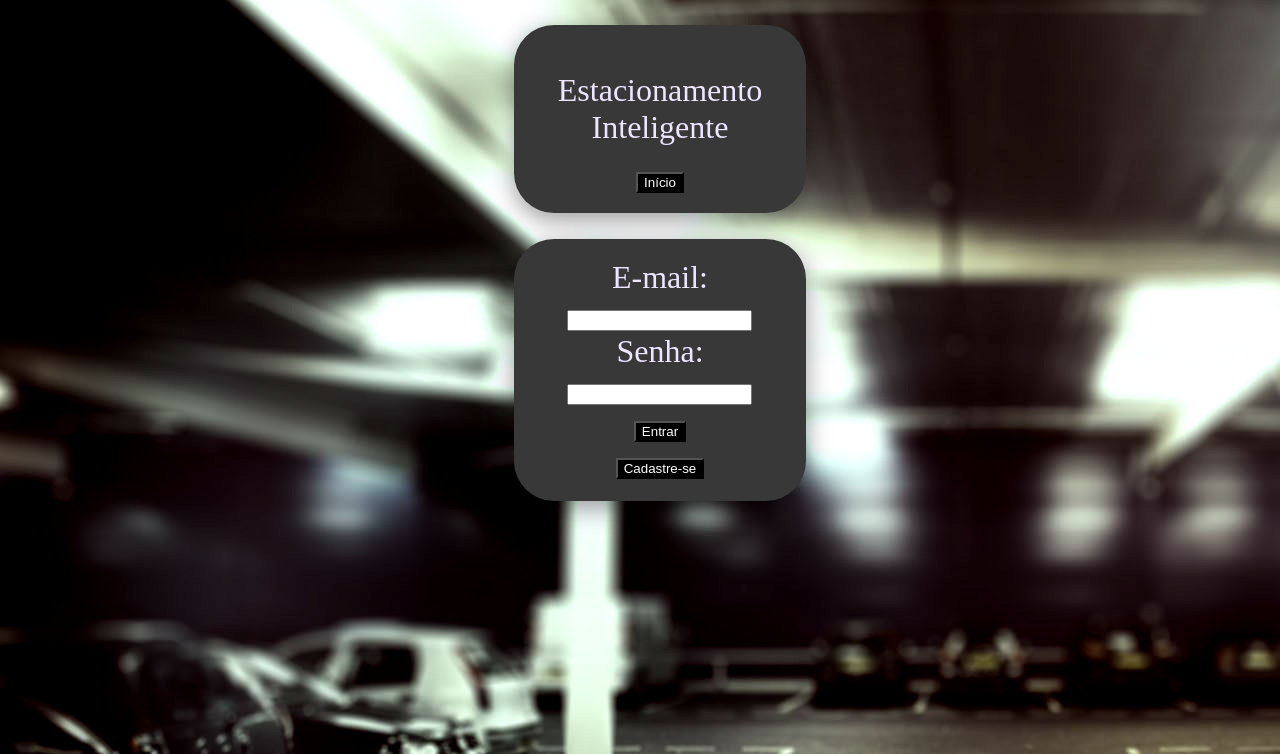
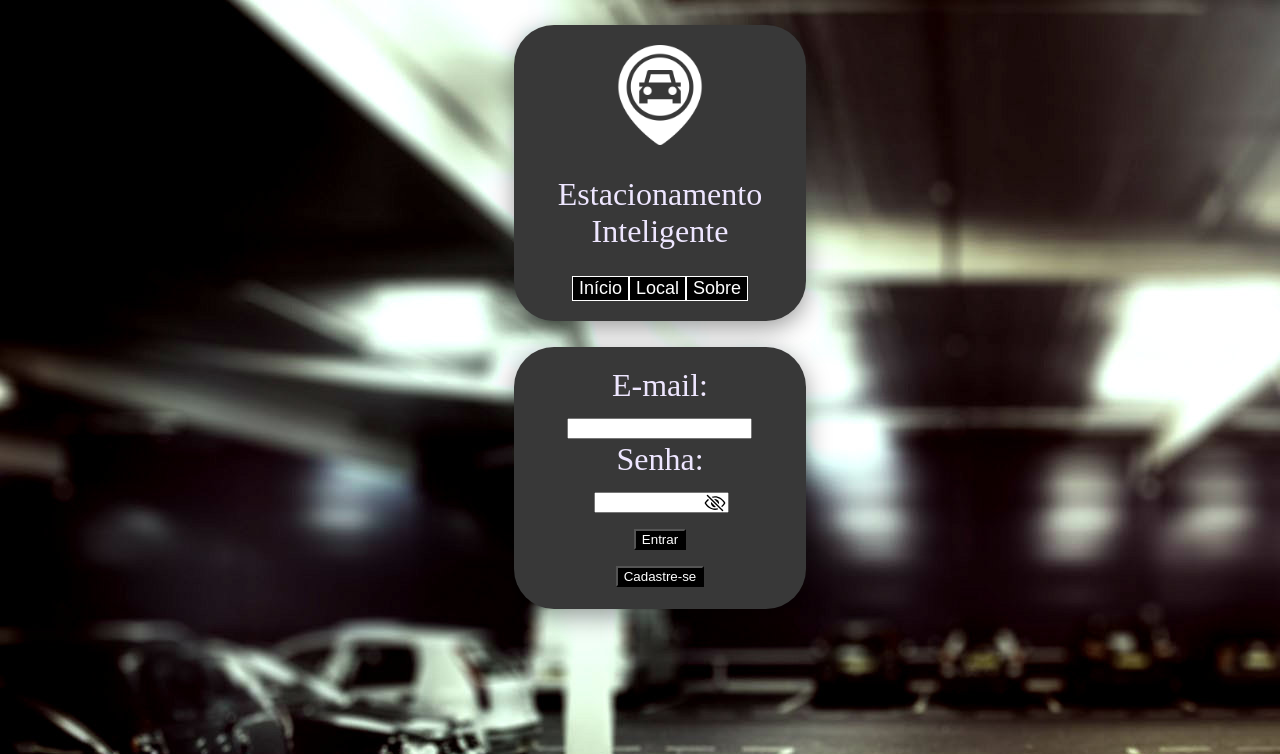
Before and after one commit to EduardoHa733/Projeto-TCC, a PHP site: page / in a window 1280 px wide. Shown: the top 754 px of the page. Run offline with PHP 8.4, Linux system fonts and the light colour scheme; some libraries are stand-ins or nearby versions.

Commit message:
Adicionado Show/Hide para o password e adicionado a logo ao topo

```diff
--- a/css/estilo.css
+++ b/css/estilo.css
@@ -1,12 +1,23 @@
 /* CSS Customizado */
 body {
-  /* background-image: url("img\\fundo.jpg"); */
   background-color: #eee6ff;
 }
 
 .top-navbar{
   background-color: #eee6ff;
 
+}
+
+#olhopss {
+  max-width: 22px;
+  object-fit: cover;
+  height:auto;
+  margin-left: -25px;
+  margin-bottom: -7px;
+}
+
+#logo-front {
+  max-width: 100px;
 }
 
 .card {
@@ -47,6 +58,20 @@ body {
   background-color:rgb(0, 0, 0);
 }
 
+.btn-top {
+  border: 1px solid white;
+  background-color: black;
+  color: white;
+  font-size: large;
+}
+
+.btn-top:hover {
+  cursor: pointer;
+  background-color:#ffffff;
+  color: black;
+  box-shadow: 0px 4px 25px rgba(0, 0, 0, 0.90);
+}
+
 .btn-cadastro{
   color: white;
   background-color: rgb(0, 0, 0);
@@ -65,7 +90,11 @@ body {
 }
 
 input[type=text]{
-  width: 100%;
+  width: 50%;
+}
+
+input[type=password]{
+  width: 50%;
 }
 
 input[type=text]:focus{
--- a/index.html
+++ b/index.html
@@ -8,18 +8,21 @@
 <body style="background-image: url(img\\fundo.jpg)">
 	<div class="card top-navbar">
 			<center>
+				<img src="img/logo.png" id="logo-front">
 				<h2 class="card-txt">Estacionamento Inteligente</small></h2>
-				<button a href="index.html" class="btn">Início</a>
+				<button a href="index.html" class="btn-top">Início</a>
+				<button a href="index.html" class="btn-top">Local</a>
+				<button a href="index.html" class="btn-top">Sobre</a>
 			</center>
 	</div>
 
 	<div class="card">
 		<div class="card-inside">
 				<form id="login" method="POST" action="login.php">
-					<div class="card-txt" id="input-login"><label for="email">E-mail:</label></div>
+					<div class="card-txt" id="input-login"><label for="email"><ion-icon name="mail-outline"></ion-icon>E-mail:</label></div>
 					<div class="card-txt" id="input-login"><input type="email" id="email" name="email"><br></div>
 					<div class="card-txt" id="input-login"><label for="senha">Senha:</label></div>
-					<div class="card-txt" id="input-login"><input type="password" id="senha" name="senha"><br></div>
+					<div class="card-txt" id="input-login"><input type="password" id="senha" name="senha"><img src="img/eye-off-outline.svg" alt="Mostrar/Esconder Senha" id="olhopss" onclick="eyePss()"><br></div>
 					<div class="card-txt"><input type="submit" class="btn" value="Entrar"></div>
 				</form>
 					<div class="card-txt"><button class="btn-cadastro" onclick="cadastro()">Cadastre-se</button></div>
@@ -28,10 +31,6 @@
 				<span id="login-res"></span>
 
 	<script src="https://code.jquery.com/jquery-3.1.1.js" integrity="sha256-16cdPddA6VdVInumRGo6IbivbERE8p7CQR3HzTBuELA=" crossorigin="anonymous"></script>
-	<script>
-		function cadastro(){
-			window.location.href = 'cadastro.html';
-		}
-	</script>
+	<script src="js/main.js"></script>
 </body>
 </html>
--- /dev/null
+++ b/js/main.js
@@ -0,0 +1,14 @@
+function cadastro(){
+    window.location.href = 'cadastro.html';
+}
+
+function eyePss(){
+        var y = document.getElementById("senha");
+        if (y.type === "password") {
+        y.type = "text";
+        document.getElementById("olhopss").src = "img/eye-outline.svg";
+        } else {
+        y.type = "password";
+        document.getElementById("olhopss").src = "img/eye-off-outline.svg";
+        }
+};
```
Also changed, not shown: img/estacionamento.png (added), img/eye-off-outline.svg (added), img/eye-outline.svg (added), img/logo.png (added).
